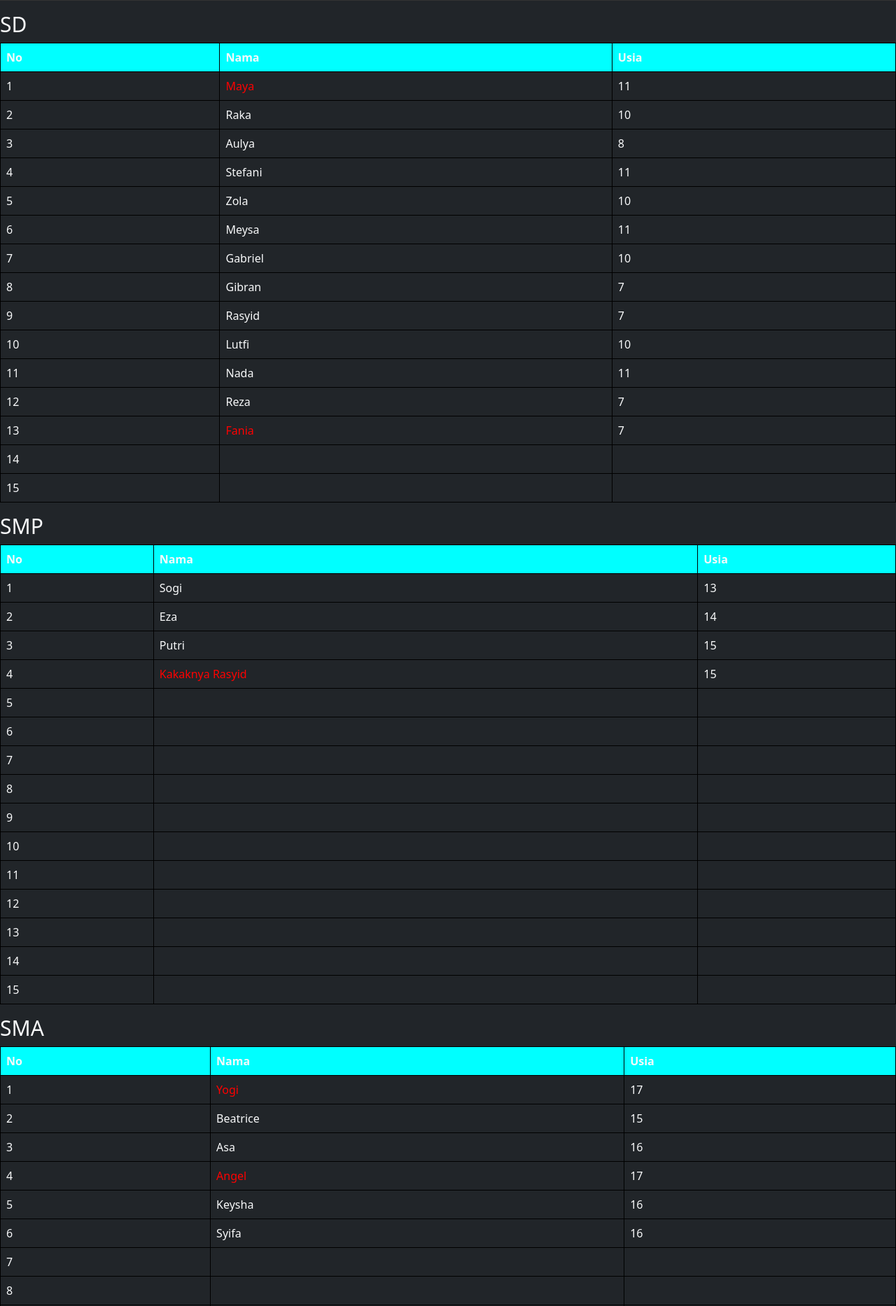
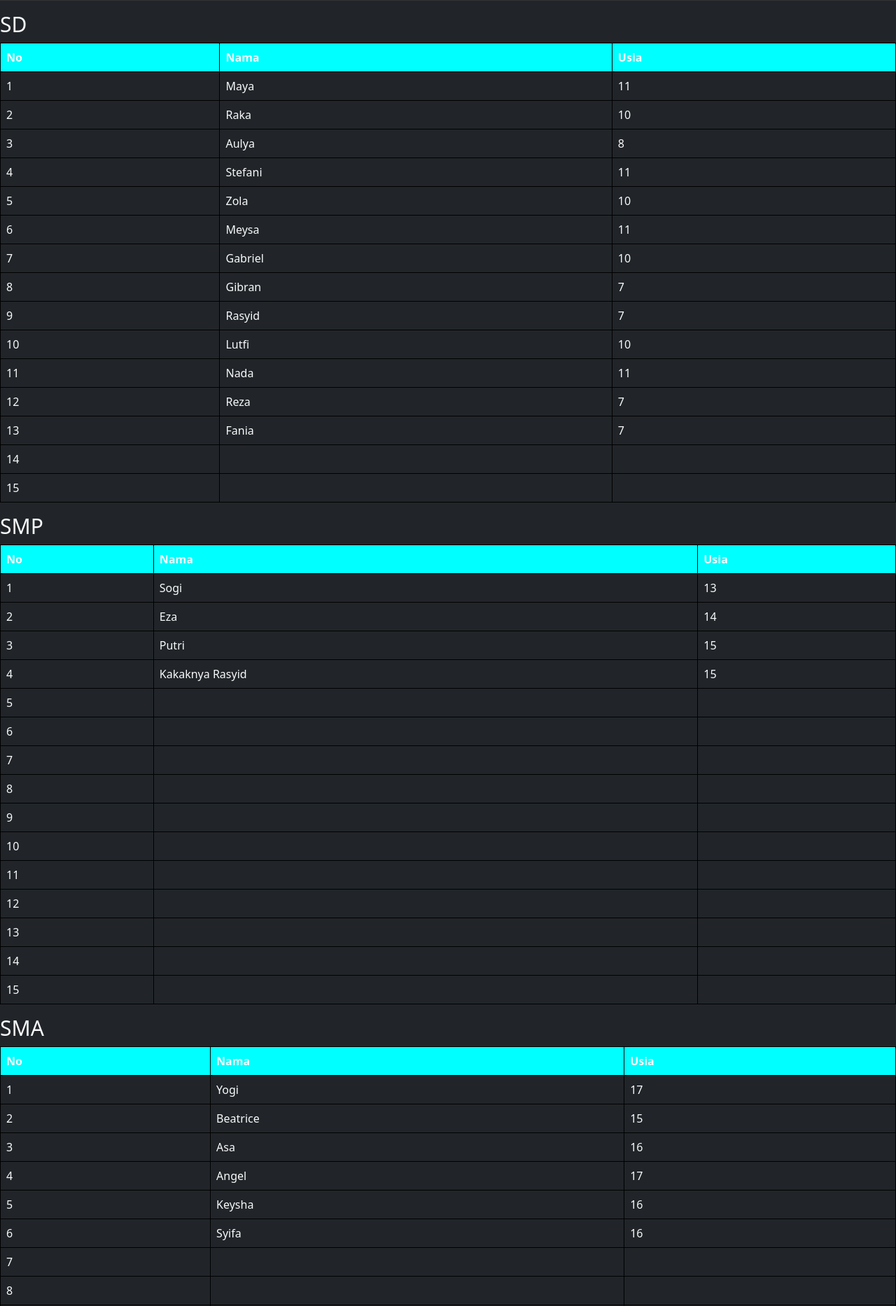
Before and after one commit to bypulung/bypulung.github.io, a PHP site: page /lomba17/index.html in a window 1280 px wide. Shown: the part 867-2733 px from the top of the page at 70% size. Run offline with PHP 8.4, Linux system fonts and the light colour scheme; some libraries are stand-ins or nearby versions.

Commit message:
Update style.css
Signed-off-by: bypulung <106810287+bypulung@users.noreply.github.com>

```diff
--- a/css/style.css
+++ b/css/style.css
@@ -33,6 +33,6 @@ ul li.border:hover a {
 }
 
 .no {
-  color: red;
+  font-color: red;
 }
 /*# sourceMappingURL=style.css.map */
```
